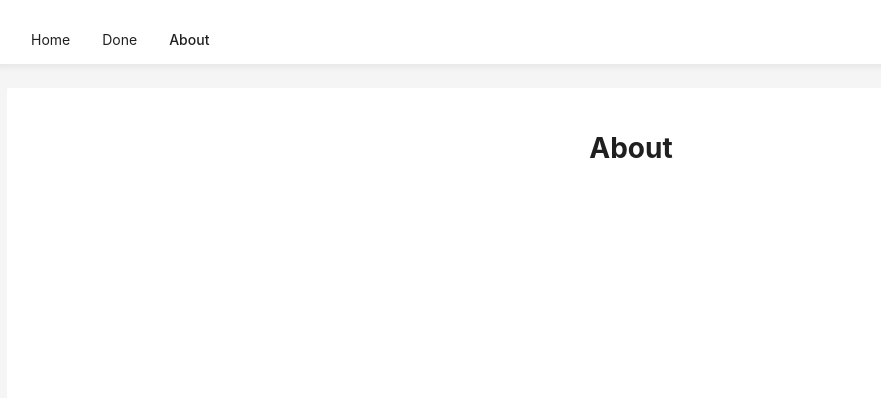
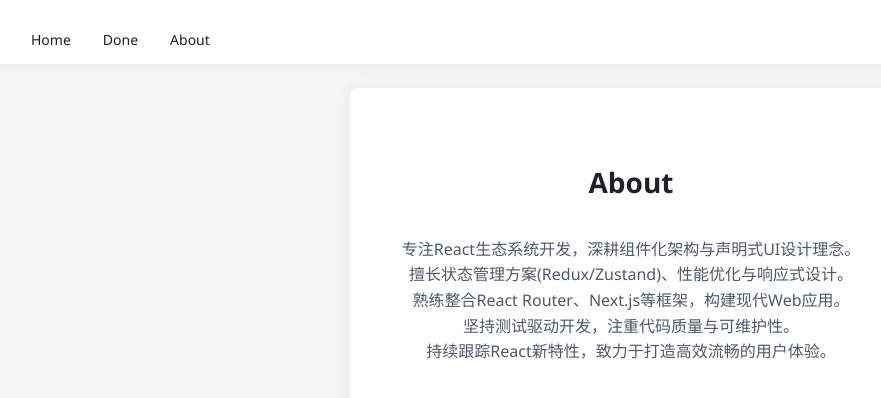
Before and after one commit to HUANGXA21/daty10-homework, a React (Create React App) app: page /about in a window 1280 px wide. Shown: the top 398 px of the page, without its empty margins (9-890 px from the left). Built offline with nearby package versions, Linux system fonts and the light colour scheme; no server answers.

Commit message:
style: App.css

```diff
--- a/src/App.css
+++ b/src/App.css
@@ -1,69 +1,211 @@
+/* 基础样式重置与全局设置 */
+* {
+    margin: 0;
+    padding: 0;
+    box-sizing: border-box;
+    font-family: 'Segoe UI', Tahoma, Geneva, Verdana, sans-serif;
+}
+
+body {
+    background-color: #f5f7fa;
+    color: #333;
+    line-height: 1.6;
+}
+
+/* 布局样式 */
+.layout-container {
+    min-height: 100vh;
+}
+
+.header-container {
+    background: #fff;
+    padding: 0 24px;
+    box-shadow: 0 2px 12px rgba(0, 0, 0, 0.05);
+}
+
+.nav-menu {
+    border-bottom: none !important;
+    height: 100%;
+}
+
+.menu-item {
+    margin: 0 12px;
+    transition: all 0.3s ease;
+}
+
+.menu-item:hover {
+    background-color: #f0f2f5 !important;
+}
+
+.nav-link {
+    text-decoration: none;
+    color: inherit;
+    display: block;
+    padding: 8px 0;
+    transition: color 0.3s ease;
+}
+
+.nav-link.active {
+    font-weight: 500;
+    position: relative;
+}
+
+.nav-link.active::after {
+    content: '';
+    position: absolute;
+    bottom: 0;
+    left: 0;
+    width: 100%;
+    height: 2px;
+}
+
+.content-container {
+    margin: 24px auto;
+    padding: 32px;
+    background: #fff;
+    border-radius: 8px;
+    min-height: calc(100vh - 136px);
+    max-width: 1000px;
+    box-shadow: 0 2px 16px rgba(0, 0, 0, 0.06);
+}
+
+/* 页面标题样式 */
+h1, h2 {
+    color: #1f2329;
+    margin-bottom: 24px;
+    font-weight: 600;
+}
+
+h1 {
+    font-size: 28px;
+    position: relative;
+    padding-bottom: 12px;
+}
+
+h1::after {
+    content: '';
+    position: absolute;
+    left: 0;
+    bottom: 0;
+    width: 60px;
+    height: 3px;
+}
+
+h2.todo-h2 {
+    font-size: 24px;
+    text-align: center;
+    margin: 0 0 32px;
+}
+
+/* Todo 项目样式 */
 .todo-item {
     max-width: 800px;
     width: 100%;
-    height: 30px;
-    border: 1px solid black;
-    margin-top: 10px;
-    text-align: center;
+    padding: 12px 16px;
+    background-color: #fff;
+    border-radius: 6px;
+    border: 1px solid #e5e6eb;
+    margin-top: 8px;
+    cursor: pointer;
+    transition: all 0.2s ease;
+    font-size: 16px;
+}
+
+.todo-item:hover {
+    border-color: #c9cdD4;
+    box-shadow: 0 1px 2px rgba(0, 0, 0, 0.05);
 }
 
 .todo-item .todo-done {
     text-decoration: line-through;
+    color: #86909c;
 }
 
 .todo-item-container {
     display: flex;
     align-items: center;
     justify-content: center;
+    padding: 8px 0;
+    transition: background-color 0.2s ease;
 }
 
-.todo-item-container button {
-    margin-left: 20px;
-    margin-top: 10px;
-    width: 50px;
-    height: 30px;
+.todo-item-container:hover {
+    background-color: #fafbfc;
+    border-radius: 8px;
 }
 
+/* 按钮样式优化 */
+.todo-item-container button,
+.add-todo button {
+    margin-left: 12px;
+    transition: all 0.2s ease;
+}
+
+.ant-btn-danger {
+    background-color: #ff4d4f !important;
+    border-color: #ff4d4f !important;
+}
+
+.ant-btn-danger:hover {
+    background-color: #f5222d !important;
+}
+
+
+.ant-btn-primary:not(.ant-btn-danger):hover {
+    background-color: #096dd9 !important;
+}
+
+.ant-btn-text {
+    color: #1890ff !important;
+}
+
+.ant-btn-text:hover {
+    color: #096dd9 !important;
+    background-color: #e6f7ff !important;
+}
+
+/* 添加Todo区域 */
 .add-todo {
     display: flex;
     justify-content: center;
-    margin-top: 20px;
-    gap: 10px;
+    margin: 32px auto 20px;
+    gap: 12px;
+    max-width: 800px;
 }
 
-
 .add-todo input {
-    width: 320px;
-    padding: 8px;
-    border: 1px solid #ddd;
-    border-radius: 4px;
+    width: 100%;
+    max-width: 500px;
+    padding: 10px 14px;
+    border: 1px solid #d9d9d9;
+    border-radius: 6px;
+    font-size: 16px;
+    transition: all 0.2s ease;
 }
 
+.add-todo input:focus {
+    outline: none;
+    border-color: #1890ff;
+    box-shadow: 0 0 0 2px rgba(24, 144, 255, 0.2);
+}
 
 .add-todo button {
-    padding: 8px 16px;
-    background-color: #007bff;
-    color: white;
-    border: none;
-    border-radius: 4px;
-    cursor: pointer;
+    padding: 8px 20px;
+    border-radius: 6px;
+    font-size: 16px;
 }
 
-.add-todo button:hover {
-    background-color: #0056b3;
+/* 提示文本样式 */
+.todo-hint,
+.todos-done p {
+    text-align: center;
+    color: #86909c;
+    margin: 32px 0;
+    font-style: italic;
+    font-size: 16px;
 }
 
-.todo-hint {
-    text-align: center;
-    color: #666;
-    margin: 20px 0;
-    font-style: italic;
-}
-
-.todo-h2 {
-    text-align: center;
-}
-
+/* 已完成Todo页面 */
 .todos-done {
     text-align: center;
     display: flex;
@@ -71,47 +213,95 @@
     align-items: center;
 }
 
-.todos-done.todo-list {
-    text-align: center;
+.todo-list {
+    list-style: none;
+    width: 100%;
+    max-width: 800px;
 }
 
+.todo-list .todo-item-container {
+    justify-content: center;
+}
+
+/* 关于页面 */
 .about {
     text-align: center;
+    padding: 40px 20px;
 }
 
-.layout-container {
-    min-height: 100vh;
+.about h1 {
+    margin-bottom: 20px;
 }
 
-.header-container {
-    background: #fff;
-    padding: 0 24px;
-    box-shadow: 0 2px 8px rgba(0, 0, 0, 0.08);
+.about p {
+    color: #4e5969;
+    max-width: 600px;
+    margin: 0 auto;
+    font-size: 16px;
 }
 
-.nav-menu {
-    border-bottom: none;
-    height: 100%;
-}
-.menu-item {
-    margin: 0 12px;
-}
-.nav-link {
-    text-decoration: none;
-    color: inherit;
-    display: block;
-    padding: 8px 0;
+/* 详情页样式 */
+.todo-detail {
+    max-width: 600px;
+    margin: 0 auto;
+    padding: 20px;
+    background-color: #fafbfc;
+    border-radius: 8px;
 }
 
-.nav-link.active {
-    color: #1890ff;
-    font-weight: 500;
+/* 模态框样式优化 */
+.ant-modal {
+    border-radius: 8px !important;
 }
 
-.content-container {
-    margin: 24px 16px;
-    padding: 24px;
-    background: #fff;
-    border-radius: 2px;
-    min-height: calc(100vh - 136px);
+.ant-modal-header {
+    border-bottom: 1px solid #f0f0f0 !important;
 }
+
+.ant-modal-title {
+    font-size: 18px !important;
+    color: #1f2329 !important;
+}
+
+.ant-modal-body {
+    padding: 24px !important;
+}
+
+.ant-input {
+    padding: 10px 14px !important;
+    font-size: 16px !important;
+    border-radius: 6px !important;
+}
+
+/* 响应式调整 */
+@media (max-width: 768px) {
+    .content-container {
+        margin: 16px;
+        padding: 20px;
+    }
+
+    .todo-item-container {
+        flex-wrap: wrap;
+        gap: 8px;
+        padding: 8px 16px;
+    }
+
+    .todo-item {
+        width: 100%;
+        margin-bottom: 8px;
+    }
+
+    .add-todo {
+        flex-direction: column;
+        padding: 0 16px;
+    }
+
+    .add-todo button {
+        margin-left: 0;
+        width: 100%;
+    }
+
+    .menu-item {
+        margin: 0 6px;
+    }
+}
--- a/src/components/TodoItem.js
+++ b/src/components/TodoItem.js
@@ -1,26 +1,68 @@
-import {useContext} from "react";
+import {useContext, useEffect, useState} from "react";
+import {Input} from "antd";
+import {Modal, Button} from "antd";
+import {EditOutlined} from "@ant-design/icons";
 
 import {TodoContext} from "../contexts/TodoContext";
 import {useTodoService} from "../useTodoService";
-import {Button} from "antd";
-import {EditOutlined} from "@ant-design/icons";
 
 export function TodoItem(props) {
-    const {state, dispatch} = useContext(TodoContext)
-    const {updateTodo} = useTodoService()
+    const {state, dispatch} = useContext(TodoContext);
+    const {updateTodo, updateTextTodo} = useTodoService();
+    const [isModalVisible, setIsModalVisible] = useState(false);
+    const [editText, setEditText] = useState(props.todo.text);
+
     function makeAsDone() {
         updateTodo(props.todo)
             .then(todo => dispatch({type: "UPDATE_TODO", payload: {id: props.todo.id}}))
     }
 
-    return <>
+    const showModal = () => {
+        setIsModalVisible(true);
+        setEditText(props.todo.text);
+    };
+
+    const handleCancel = () => {
+        setIsModalVisible(false);
+    };
+
+    const handleSave = () => {
+        if (editText.trim() !== props.todo.text.trim()) {
+            updateTextTodo({id: props.todo.id, text: editText})
+                .then(todo => dispatch({type: "UPDATE_TEXT_TODO", payload: {id: props.todo.id, text: editText}}))
+            setIsModalVisible(false);
+        } else {
+            setIsModalVisible(false);
+        }
+    };
+
+    return (
+        <>
             <div className={"todo-item"}>
                 <span
                     className={props.todo.done ? "todo-done" : ""}
-        onClick={makeAsDone}>
+                    onClick={makeAsDone}
+                >
                     {props.todo.text}
                 </span>
             </div>
-        <Button type="text"><EditOutlined /></Button>
+            <Button type="text" onClick={showModal}>
+                <EditOutlined/>
+            </Button>
+            <Modal
+                title="update"
+                open={isModalVisible}
+                onOk={handleSave}
+                onCancel={handleCancel}
+                okText="save"
+                cancelText="cancel"
+            >
+                <Input
+                    value={editText}
+                    onChange={(e) => setEditText(e.target.value)}
+                    placeholder="please update Todo"
+                />
+            </Modal>
         </>
+    );
 }
--- a/src/pages/AboutPage.js
+++ b/src/pages/AboutPage.js
@@ -1,5 +1,12 @@
 export function AboutPage() {
     return <div className={"about"}>
         <h1>About</h1>
+        <p>
+            专注React生态系统开发，深耕组件化架构与声明式UI设计理念。<br/>
+            擅长状态管理方案(Redux/Zustand)、性能优化与响应式设计。<br/>
+            熟练整合React Router、Next.js等框架，构建现代Web应用。<br/>
+            坚持测试驱动开发，注重代码质量与可维护性。<br/>
+            持续跟踪React新特性，致力于打造高效流畅的用户体验。
+        </p>
     </div>;
 }
--- a/src/reducers/TodoReducer.js
+++ b/src/reducers/TodoReducer.js
@@ -15,6 +15,18 @@ export function todoReducer(state, action) {
                 }
                 return value
             })
+        case "UPDATE_TEXT_TODO":
+            const State = [...state];
+            const Id = action.payload.id;
+            return State.map((value) => {
+                if (value.id === Id) {
+                    return {
+                        Id,
+                        text: action.payload.text,
+                    };
+                }
+                return value
+            })
         case "ADD_TODO":
             return [...state, action.payload];
         case "DELETE_TODO":
--- a/src/useTodoService.js
+++ b/src/useTodoService.js
@@ -2,6 +2,8 @@ import {mockApi} from "./apis/mockApi";
 
 export function useTodoService() {
     const updateTodo = todo => mockApi.put("/todos/" + todo.id, {done: !todo.done});
+
+    const updateTextTodo = todo => mockApi.put("/todos/" + todo.id, {text: todo.text});
 
     const deleteTodo = id => mockApi.delete("/todos/" + id);
 
@@ -13,5 +15,5 @@ export function useTodoService() {
         done: false
     }).then(res => res.data);
 
-    return {updateTodo, deleteTodo, getTodo, createTodo}
+    return {updateTextTodo, updateTodo, deleteTodo, getTodo, createTodo}
 }
```
Lines whose indentation alone changed are shown as unchanged.
